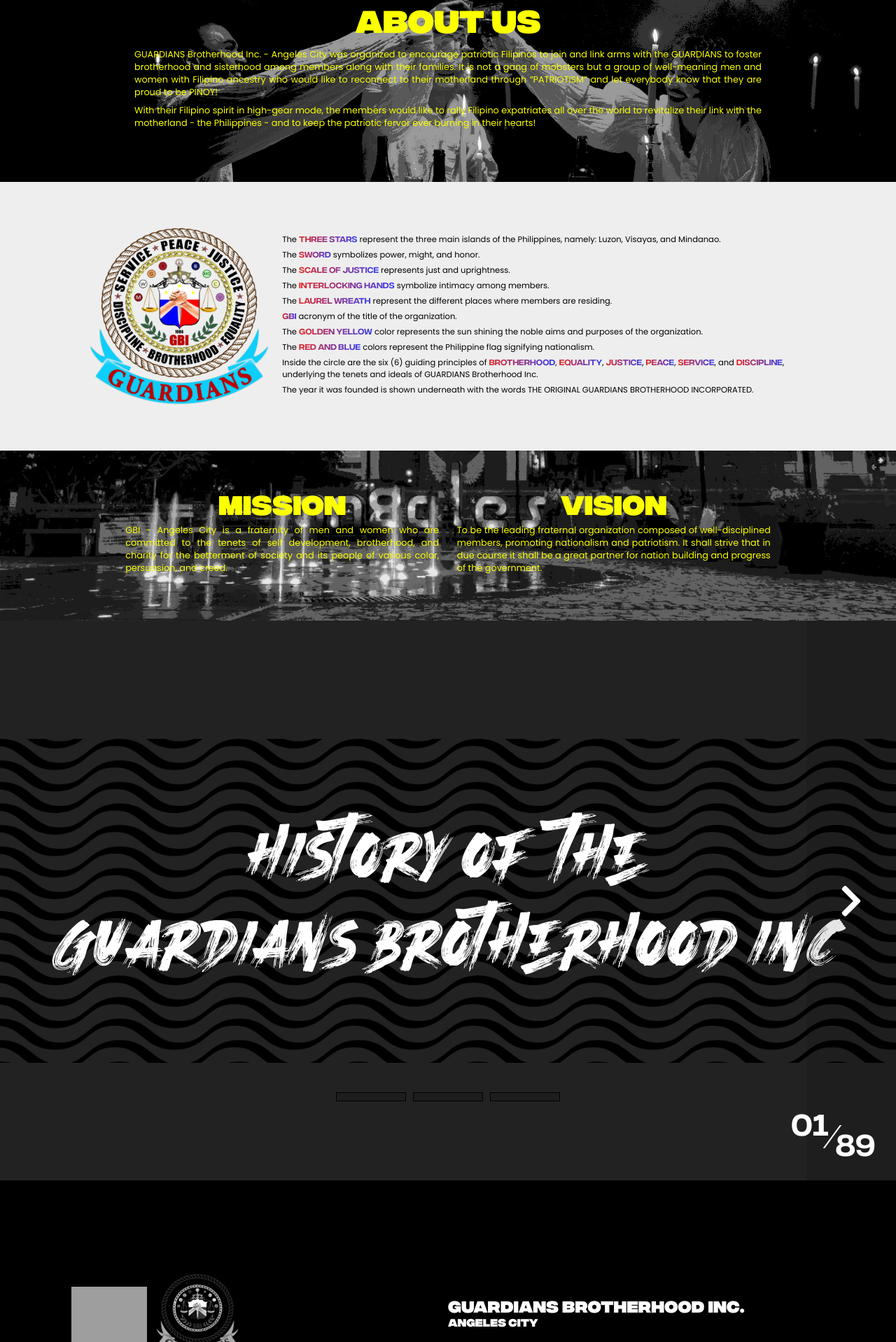
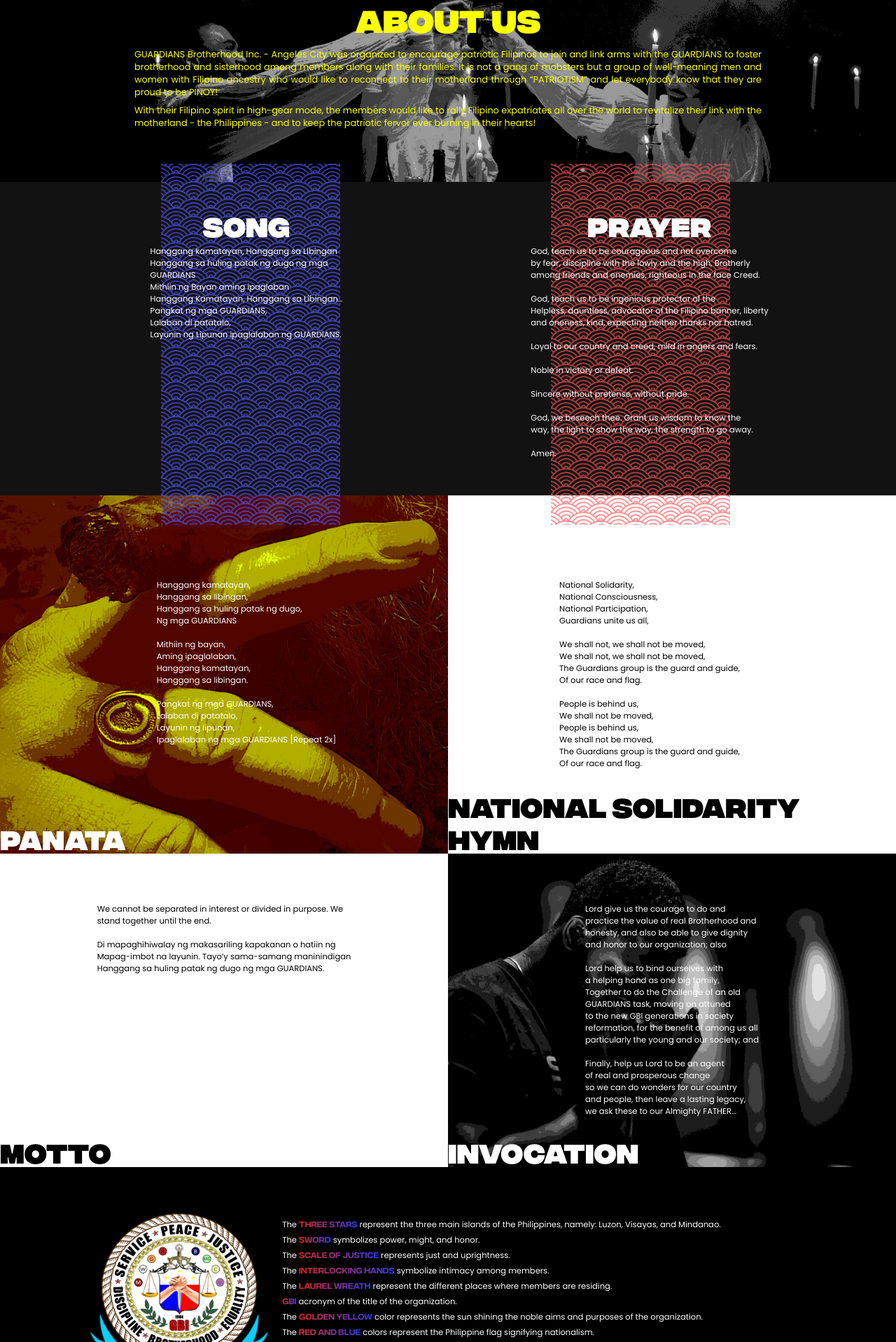
Before and after one commit to Absorptionn/gbi-angeles, a Django app: page / in a window 1280 px wide. Shown: the part 3132-5050 px from the top of the page at 70% size. Run offline with Django 3.2, Linux system fonts and the light colour scheme; data that the repository does not hold is empty; some libraries are stand-ins or nearby versions; grey boxes are pictures that could not be loaded.

Commit message:
Added sections

```diff
--- a/home/static/home/javascript/main.js
+++ b/home/static/home/javascript/main.js
@@ -22,8 +22,6 @@
 let min_page = 1;
 let max_page = 89;
 
-max_page_number.innerHTML = max_page.toString();
-
 const history_one = document.querySelector(".nav-last .one");
 const history_two = document.querySelector(".nav-last .two");
 const history_three = document.querySelector(".nav-last .three");
@@ -37,7 +35,6 @@
 const btn_overlay_about = document.querySelector(".nav-overlay-about");
 const btn_overlay_statement = document.querySelector(".nav-overlay-statement");
 const btn_overlay_history = document.querySelector(".nav-overlay-history");
-const btn_overlay_form = document.querySelector(".nanav-overlay-form");
 
 // ! EVENT LISTENERS
 for (let outer of outers) {
@@ -65,6 +62,7 @@
 
 document.onreadystatechange = function () {
 	if (document.readyState == "complete") {
+		max_page_number.innerHTML = max_page.toString();
 		populate_images();
 	}
 };
@@ -318,8 +316,13 @@
 		btn_right.classList.remove("inactive");
 		btn_right.classList.add("active");
 	}
-	const prev_page = [...document.querySelector(".reader").children][page_index];
-	gsap.to(".reader", { duration: 0.2, scrollTo: `.${prev_page.className}` });
+	const prev_page = [...document.querySelector(".history .reader").children][
+		page_index
+	];
+	gsap.to(".history .reader", {
+		duration: 0.2,
+		scrollTo: `.${prev_page.className}`,
+	});
 
 	update_page_number();
 	if (page_index == 0) {
@@ -345,8 +348,13 @@
 		btn_right.classList.remove("active");
 	}
 
-	const next_page = [...document.querySelector(".reader").children][page_index];
-	gsap.to(".reader", { duration: 0.2, scrollTo: `.${next_page.className}` });
+	const next_page = [...document.querySelector(".history .reader").children][
+		page_index
+	];
+	gsap.to(".history .reader", {
+		duration: 0.2,
+		scrollTo: `.${next_page.className}`,
+	});
 
 	let page_number = (page_index + 1).toString();
 	if (page_number.length < 2) {
--- a/home/static/home/stylesheet/main.css
+++ b/home/static/home/stylesheet/main.css
@@ -447,12 +447,220 @@
 	font-size: 0.9vw;
 }
 
-/* ! LOGO */
-.logo {
+/* ! SONG AND PRAYER */
+.songprayer {
+	background-color: #121212;
+	width: 100%;
+	height: 35vw;
 	display: flex;
 	justify-content: center;
 	align-items: center;
-	background: #eee;
+	position: relative;
+	padding-bottom: 1vw;
+	z-index: 1;
+}
+
+.songprayer > div {
+	padding: 0 5vw;
+	width: 100%;
+	display: flex;
+	justify-content: center;
+	align-items: flex-start;
+}
+
+.songprayer div div {
+	width: 100%;
+	display: flex;
+	justify-content: center;
+	align-items: center;
+	flex-flow: column nowrap;
+	color: white;
+	gap: 0.5vw;
+}
+
+.songprayer div div h2 {
+	font-family: integral;
+	font-weight: bold;
+	font-size: 3vw;
+}
+
+.songprayer div div p {
+	font-family: Poppins;
+	font-size: 0.9vw;
+	white-space: pre-line;
+	text-align: left;
+}
+
+.songprayer::before,
+.songprayer::after {
+	content: "";
+	width: 20%;
+	height: 115%;
+	top: -2vw;
+	position: absolute;
+	background-position: top;
+	background-repeat: no-repeat;
+	background-size: cover;
+	z-index: -1;
+	opacity: 0.7;
+}
+
+.songprayer::before {
+	left: 18%;
+	background-image: url("../images/pattern_3.png");
+}
+.songprayer::after {
+	right: 18.5%;
+	background-image: url("../images/pattern_4.png");
+}
+
+/* ! PANATA HYMN */
+.panatahymn {
+	width: 100%;
+	height: 40vw;
+	display: flex;
+	justify-content: center;
+	align-items: center;
+	position: relative;
+	z-index: 0;
+}
+
+.panatahymn > div {
+	width: 100%;
+	display: flex;
+	justify-content: center;
+	align-items: flex-start;
+	padding: 0 5vw;
+}
+
+.panatahymn div div {
+	width: 100%;
+	display: flex;
+	justify-content: center;
+	align-items: center;
+	flex-flow: column wrap;
+	gap: 0.5vw;
+}
+
+.panatahymn div div p {
+	font-family: Poppins;
+	font-size: 0.9vw;
+	white-space: pre-line;
+	text-align: left;
+}
+
+.panatahymn .panata {
+	color: white;
+}
+.panatahymn .hymn {
+	color: black;
+}
+
+.panatahymn::before,
+.panatahymn::after {
+	width: 50%;
+	height: 100%;
+	position: absolute;
+	z-index: -1;
+	display: flex;
+	align-items: flex-end;
+	font-family: integral;
+	font-weight: bold;
+	font-size: 3vw;
+}
+
+.panatahymn::before {
+	content: "PANATA";
+	left: 0;
+	color: white;
+	background-image: url("../images/cigar.jpg");
+	background-position: left;
+	background-size: cover;
+	background-repeat: none;
+}
+.panatahymn::after {
+	content: "NATIONAL SOLIDARITY HYMN";
+	right: 0;
+	color: black;
+	background-color: white;
+}
+
+/* ! INVOCATION */
+.invocationmotto {
+	height: 35vw;
+	width: 100%;
+	display: flex;
+	justify-content: center;
+	align-items: center;
+	z-index: 1;
+	position: relative;
+}
+
+.invocationmotto > div {
+	width: 100%;
+	display: flex;
+	justify-content: center;
+	align-items: flex-start;
+}
+
+.invocationmotto div div {
+	width: 100%;
+	display: flex;
+	justify-content: center;
+	align-items: center;
+	flex-flow: column wrap;
+	gap: 1vw;
+}
+
+.invocationmotto div div p {
+	font-family: Poppins;
+	font-size: 0.9vw;
+	white-space: pre-line;
+	text-align: left;
+}
+
+.invocationmotto .invocation {
+	color: white;
+}
+
+.invocationmotto::after,
+.invocationmotto::before {
+	position: absolute;
+	width: 50%;
+	height: 100%;
+	top: 0;
+	z-index: -1;
+	display: flex;
+	align-items: flex-end;
+	font-family: integral;
+	font-weight: bold;
+	font-size: 3vw;
+}
+
+.invocationmotto::before {
+	content: "Motto";
+	left: 0;
+	background-color: white;
+	color: black;
+}
+
+.invocationmotto::after {
+	content: "Invocation";
+	color: white;
+	right: 0;
+	background-image: url("../images/prayer.jpg");
+	background-position: left;
+	background-size: cover;
+	background-repeat: none;
+}
+
+/* ! LOGO */
+.logo {
+	z-index: 1;
+	display: flex;
+	justify-content: center;
+	align-items: center;
+	background: black;
 	padding: 0 8vw;
 	height: 30vw;
 	width: 100%;
@@ -473,6 +681,7 @@
 
 .logo .description p {
 	margin-bottom: 5px;
+	color: white;
 }
 
 .logo .description span {
--- /dev/null
+++ b/home/templates/home/acronym.html
@@ -0,0 +1,44 @@
+<div class="acronym">
+    <div>
+        <div class="left">
+            <h2>G</h2>
+            <h2>U</h2>
+            <h2>A</h2>
+            <h2>R</h2>
+            <h2>D</h2>
+            <h2>I</h2>
+            <h2>A</h2>
+            <h2>N</h2>
+            <h2>S</h2>
+        </div>
+        <div class="right">
+            <h3>Gentleman</h3>
+            <span>A man with good manners</span>
+            <h3>Maginoo</h3>
+            <h3>United</h3>
+            <span>Made one</span>
+            <h3>Nagkakaisa</h3>
+            <h3>Associates</h3>
+            <span>Colleagues or Companions</span>
+            <h3>Katuwang</h3>
+            <h3>Race</h3>
+            <span>A class or kind of people united by Common interests or characteristics</span>
+            <h3>Lahi</h3>
+            <h3>Dauntless</h3>
+            <span>Fearless</span>
+            <h3>Matatapang</h3>
+            <h3>Ingenious</h3>
+            <span>Very smart or clever</span>
+            <h3>Matatalinong</h3>
+            <h3>Advocator</h3>
+            <span>Supporter of a cause or policy</span>
+            <h3>Tagapagtanggol</h3>
+            <h3>Nation</h3>
+            <span>A community of people</span>
+            <h3>Bansa</h3>
+            <h3>Society</h3>
+            <span>A system within which the individual lives</span>
+            <h3>Lipunan</h3>
+        </div>
+    </div>
+</div>
--- /dev/null
+++ b/home/templates/home/doctrines.html
@@ -0,0 +1,59 @@
+<div class="doctrines">
+    <div class="reader">
+        <div class="first">
+            <h2>THE &nbsp;TEN GBI DOCTRINAL TEACHINGS</h2>
+        </div>
+        <div class="second">
+            <h3>PARENTHOOD OF GOD</h3>
+            <p>THAT ALL MEN CAME FROM ONE GOD. ALL HAVE COMMON NATURE AND COMMON DESTINY, OWING EERYTHNG FROM HIM WHO IS
+                THE MOST MERCIFUL, MOST GRACIOUS AND MOST LOVING OF ALL MANKIND. AS THE LIFE AND LAW-GIVER, GOD IS THE
+                MASTER FOUNDER OF ALL BROTHERHOOD ON EARTH.</p>
+        </div>
+        <div class="third">
+            <h3>BROTHERHOOD OF MEN</h3>
+            <p>THAT ALL MEN ARE BROTHERS. NO RACIAL DISCRIMINATIONS. ALL BELONG TO THE FAMILY OF MEN, PRE-DESTINED TO
+                LIVE TOGETHER IN HARMONY AS ONE BIG HAPPY FAMILY ON EARTH.</p>
+        </div>
+        <div class="fourth">
+            <h3>LOVE AND RESPECT FOR BROTHERS</h3>
+            <p>LOVING IS THE CARDINAL RULE AND RESPECTING THE DIGNITY OF YOUR BROTHERS AS MAN, REGARDLESS OF SOCIAL
+                STATUS IN LIFE IS A MORAL OBLIGATION AND FRATERNAL RESPONSIBILITY.</p>
+        </div>
+        <div class="fifth">
+            <h3>HUMILITY AND MEEKNESS</h3>
+            <p>BE HUMBLE. FROM DUST YOU CAME AND TO DUST YOU WILL RETURN, KEEP THIS AS A LIVING AND VIBRANT MAXIM IN THE
+                CULTURE OF OUR BROTHERHOOD. THIS IS OUR TRADEMARK, THE REAL POSSESSION IN THE CHANGING FORTUNES OF
+                TIMES.</p>
+        </div>
+        <div class="sixth">
+            <h3>SERVANTHOOD</h3>
+            <p>SERVICE TO GOD, SERVING OUR COUNTRY, BROTHERS AND HUMANITY AS A WHOLE IN THE SPIRIT OF VOLUNTEERISM
+                WITHOUT EXPECTING ANY RETURN,</p>
+        </div>
+        <div class="sevent">
+            <h3>RESPECT OF DULY CONSTITUTED GOVERNMENT</h3>
+            <p>THE AUTHORITY OF THE GOVERNMENT EMANATES FROM THE PEOPLE THE VOICE OF THE PEOPLE IS THE VOICE OF GOD.</p>
+        </div>
+        <div class="eight">
+            <h3>ACTS OF CHARITY</h3>
+            <p>IT IS ONLY BY GIVING THAT WE RECEIVE. GIVE WHAT IS DUE TO OUR BROTHERS, TO OUR ORGANIZATION, TO OUR
+                COUNTRY AND TO OUR GOD.</p>
+        </div>
+        <div class="ninth">
+            <h3>ACTIVE AND PEACEFUL RESISTANCE AGAINST A CORRUPT AND TYRANNICAL GOVERNMENT</h3>
+            <p>BEARING OUT THE INVIOLABLE AND UNALIENABLE RIGHTS OF AN INDIVIDUAL CLOTHED BY GOD AND EXERCISING THE
+                RIGHT TO SELF-DEFENSE.</p>
+        </div>
+        <div class="tenth">
+            <h3>EQUALITY OF MEN</h3>
+            <p>THAT ALL MEN ARE CREATED EQUAL THIS GOD GIVEN RIGHT MUST BE RESPECTED REGARDLESS OF HIS SOCIAL STATUS.
+                MEN ARE NOT PROPERTIES OF THE STATE BUT UNDER THE THRESHOLD OF GOD, THE STRONG MUST NOT ENSLAVE THE
+                WEAK, EQUAL PROTECTION OF THE LAW AND DUE PROCESS MUST BE FOLLOWED.</p>
+        </div>
+        <div class="eleventh">
+            <h3>PEACE MAKING</h3>
+            <p>PEACEMAKERS ARE THE SONS OF GOD. THAT A BROTHER MUST THINK, SPEAK AND ACT MOREOVER LEARN HOW TO PRACTICE
+                THE REAL BROTHERHOOD, IN THIS RESPECT ATTAIN INNER TRANQUILITY AND FINALLY WORLD PEACE.</p>
+        </div>
+    </div>
+</div>
--- a/home/templates/home/index.html
+++ b/home/templates/home/index.html
@@ -23,8 +23,14 @@
     {% include "home/chapters.html"%}
     {% include "home/gallery.html"%}
     {% include "home/about.html"%}
+    {% include "home/songprayer.html" %}
+    {% include "home/panatahymn.html" %}
+    {% include "home/invocationmotto.html" %}
     {% include "home/logo.html"%}
+    {% include "home/acronym.html"%}
     {% include "home/statements.html"%}
+    {% include "home/doctrines.html"%}
+    {% include "home/lumad.html"%}
     {% include "home/history.html"%}
 </div>
 <div class="right">
--- /dev/null
+++ b/home/templates/home/invocationmotto.html
@@ -0,0 +1,34 @@
+<div class="invocationmotto">
+    <div>
+        <div class="motto">
+            <p>We cannot be separated in interest or divided in purpose. We
+                stand together until the end.
+
+                Di mapaghihiwalay ng makasariling kapakanan o hatiin ng
+                Mapag-imbot na layunin. Tayo’y sama-samang maninindigan
+                Hanggang sa huling patak ng dugo ng mga GUARDIANS.
+            </p>
+        </div>
+        <div class="invocation">
+            <p>Lord give us the courage to do and
+                practice the value of real Brotherhood and
+                honesty, and also be able to give dignity
+                and honor to our organization; also
+
+                Lord help us to bind ourselves with
+                a helping hand as one big family,
+                Together to do the Challenge of an old
+                GUARDIANS task, moving on attuned
+                to the new GBI generations in society
+                reformation, for the benefit of among us all
+                particularly the young and our society; and
+
+                Finally, help us Lord to be an agent
+                of real and prosperous change
+                so we can do wonders for our country
+                and people, then leave a lasting legacy,
+                we ask these to our Almighty FATHER...
+            </p>
+        </div>
+    </div>
+</div>
--- /dev/null
+++ b/home/templates/home/lumad.html
@@ -0,0 +1,11 @@
+<div class="lumad">
+    <div class="reader">
+        <div class="first">first</div>
+        <div class="second">second</div>
+        <div class="third">third</div>
+        <div class="fourth">fourth</div>
+        <div class="fifth">fifth</div>
+        <div class="sixth">sixth</div>
+        <div class="seventh">seventh</div>
+    </div>
+</div>
--- /dev/null
+++ b/home/templates/home/panatahymn.html
@@ -0,0 +1,40 @@
+<div class="panatahymn">
+    <div>
+        <div class="panata">
+            <p>Hanggang kamatayan,
+                Hanggang sa libingan,
+                Hanggang sa huling patak ng dugo,
+                Ng mga GUARDIANS
+
+                Mithiin ng bayan,
+                Aming ipaglalaban,
+                Hanggang kamatayan,
+                Hanggang sa libingan.
+
+                Pangkat ng mga GUARDIANS,
+                Lalaban di patatalo,
+                Layunin ng lipunan,
+                Ipaglalaban ng mga GUARDIANS [Repeat 2x]
+            </p>
+        </div>
+        <div class="hymn">
+            <p>National Solidarity,
+                National Consciousness,
+                National Participation,
+                Guardians unite us all,
+
+                We shall not, we shall not be moved,
+                We shall not, we shall not be moved,
+                The Guardians group is the guard and guide,
+                Of our race and flag.
+
+                People is behind us,
+                We shall not be moved,
+                People is behind us,
+                We shall not be moved,
+                The Guardians group is the guard and guide,
+                Of our race and flag.
+            </p>
+        </div>
+    </div>
+</div>
--- /dev/null
+++ b/home/templates/home/songprayer.html
@@ -0,0 +1,38 @@
+<div class="songprayer">
+    <div>
+        <div class="song">
+            <h2>Song</h2>
+            <p>Hanggang kamatayan, Hanggang sa Libingan
+                Hanggang sa huling patak ng dugo ng mga
+                GUARDIANS
+                Mithiin ng Bayan aming ipaglaban
+                Hanggang Kamatayan, Hanggang sa Libingan…
+                Pangkat ng mga GUARDIANS,
+                Lalaban di patatalo,
+                Layunin ng Lipunan ipaglalaban ng GUARDIANS.
+            </p>
+        </div>
+        <div class="prayer">
+            <h2>Prayer</h2>
+            <p>God, teach us to be courageous and not overcome
+            by fear, discipline with the lowly and the high, Brotherly
+            among friends and enemies, righteous in the face Creed.
+
+            God, teach us to be ingenious protector of the
+            Helpless, dauntless, advocator of the Filipino banner, liberty
+            and oneness, kind, expecting neither thanks nor hatred.
+
+            Loyal to our country and creed, mild in angers and fears.
+
+            Noble in victory or defeat.
+
+            Sincere without pretense, without pride.
+
+            God, we beseech thee. Grant us wisdom to know the
+            way, the light to show the way, the strength to go away.
+
+            Amen.
+            </p>
+        </div>
+    </div>
+</div>
```
Also changed, not shown: other parts of home/static/home/stylesheet/main.css (+159 -15 lines), home/static/home/images/guardians_logo.png, home/static/home/images/pattern_3.png, home/static/home/images/pattern_4.png (added), home/static/home/images/prayer.jpg (added).
